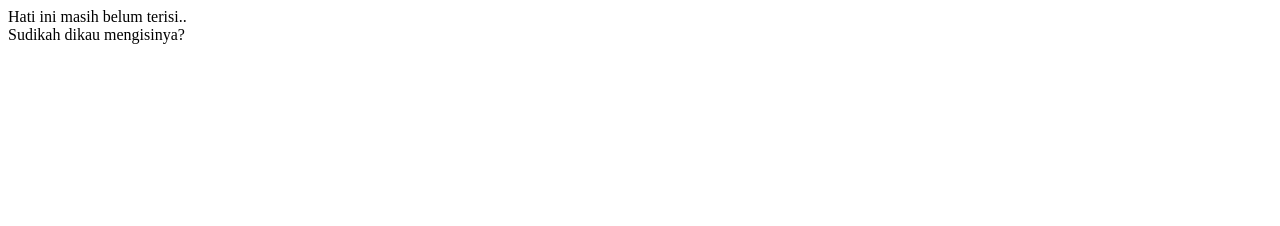
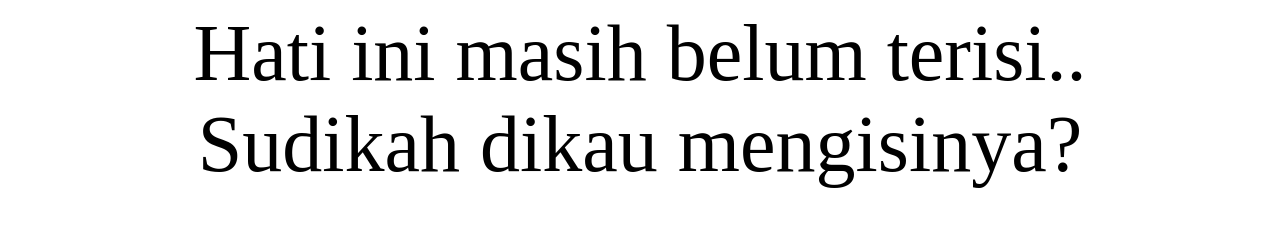
Before and after one commit to wahyu98apr/wahwahyuknr.github.io, a plain HTML site: page index.html in a window 1280 px wide. Drawn offline with Linux system fonts and the light colour scheme.

Commit message:
Update index.html

```diff
--- a/index.html
+++ b/index.html
@@ -1,4 +1,4 @@
 <html>
 <head><meta content='width=device-width, initial-scale=1' name='viewport'/><title>Hati ini masih belum terisi</title></head>
-<body>Hati ini masih belum terisi..<br>Sudikah dikau mengisinya?</body>
+  <body><div style='font-size:80px;text-align:center'>Hati ini masih belum terisi..<br>Sudikah dikau mengisinya?</div></body>
 </html>
```
